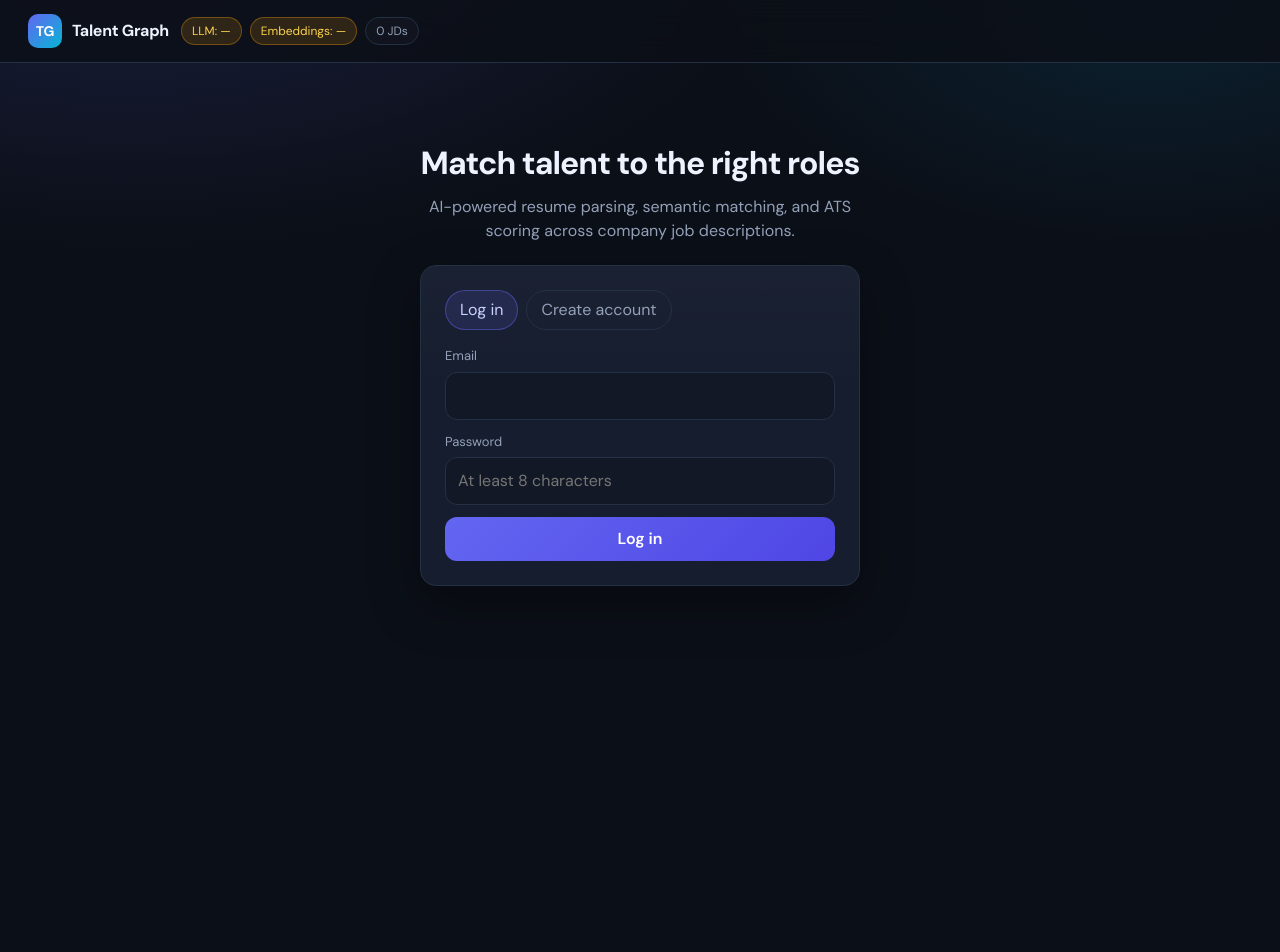
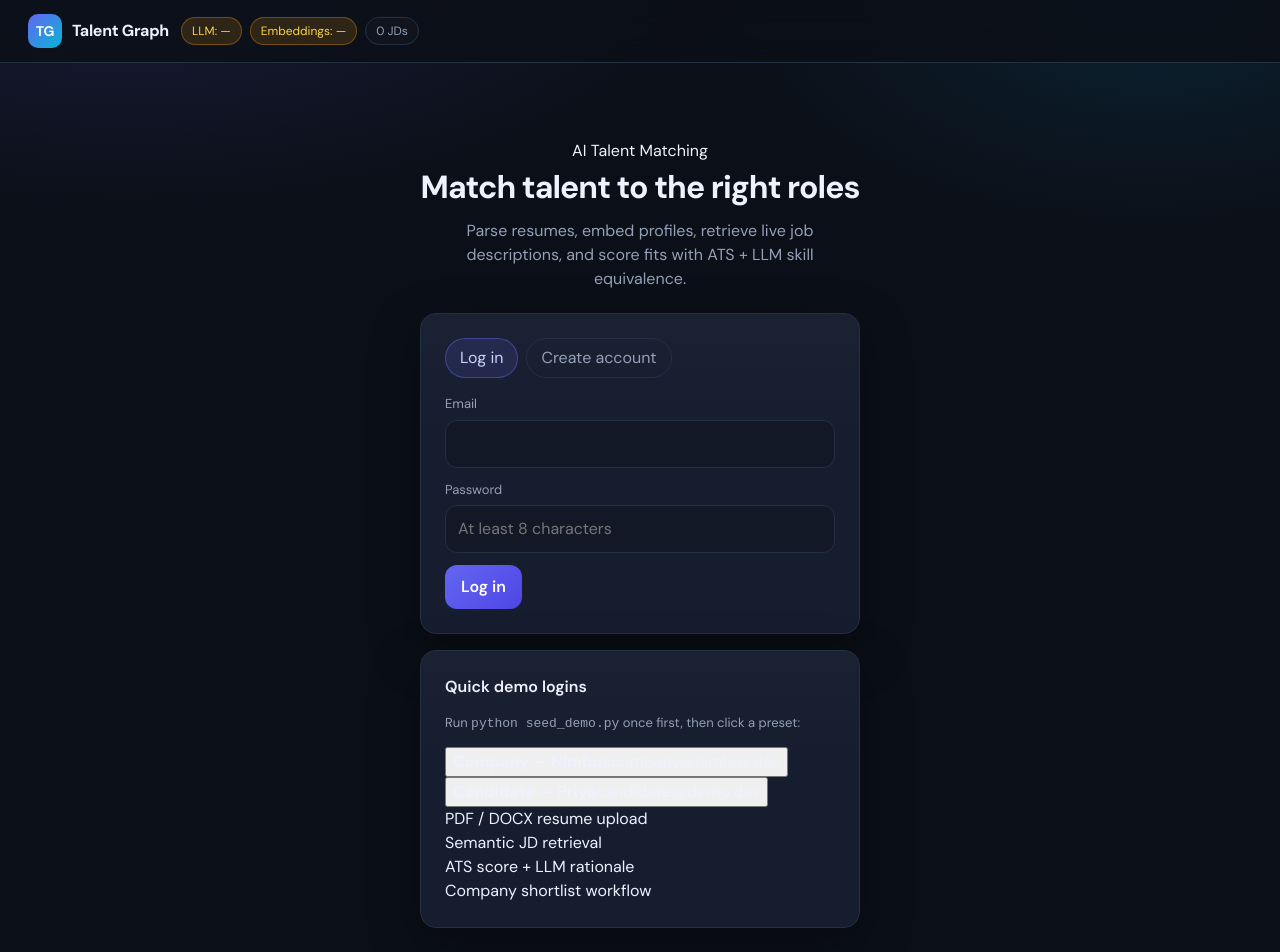
Before and after one commit to ASH98-3/practicum-7th, a React (Vite) app in the folder frontend/: page / in a window 1280 px wide. Shown: the top 952 px of the page. Before the commit the page ends 800 px from the top, so only its background shows below. Built offline with nearby package versions, Linux system fonts and the light colour scheme; no server answers.

Commit message:
Richer auth UI with demo credentials and clearer errors

```diff
--- a/frontend/src/components/Auth.jsx
+++ b/frontend/src/components/Auth.jsx
@@ -1,5 +1,10 @@
 import { useState } from 'react'
 import { api } from '../api'
+
+const DEMOS = [
+  { email: 'company@nimbus.dev', password: 'Demo@1234', label: 'Company — Nimbus' },
+  { email: 'candidate@demo.dev', password: 'Demo@1234', label: 'Candidate — Priya' },
+]
 
 export default function Auth({ onAuth }) {
   const [mode, setMode] = useState('login')
@@ -15,37 +20,50 @@ export default function Auth({ onAuth }) {
   async function submit(e) {
     e.preventDefault()
     setLoading(true)
-    setMsg('')
+    setMsg(mode === 'login' ? 'Signing in…' : 'Creating account…')
     setErr(false)
     try {
       const user =
         mode === 'login'
-          ? await api.login({ email, password })
+          ? await api.login({ email: email.trim(), password })
           : await api.register({
-              name,
-              email,
+              name: name.trim(),
+              email: email.trim(),
               password,
               role,
-              company_name: companyName,
+              company_name: companyName.trim(),
             })
+      setMsg('')
       onAuth(user)
     } catch (e) {
       setErr(true)
-      setMsg(e.message)
+      setMsg(e.message || 'Login failed')
     } finally {
       setLoading(false)
     }
   }
 
+  function fillDemo(d) {
+    setMode('login')
+    setEmail(d.email)
+    setPassword(d.password)
+    setMsg('')
+    setErr(false)
+  }
+
   return (
     <div className="auth-wrap">
       <div className="hero" style={{ textAlign: 'center' }}>
+        <div className="hero-badge">AI Talent Matching</div>
         <h1>Match talent to the right roles</h1>
         <p>
-          AI-powered resume parsing, semantic matching, and ATS scoring across company job descriptions.
+          Parse resumes, embed profiles, retrieve live job descriptions, and score fits with
+          ATS + LLM skill equivalence.
         </p>
       </div>
-      <div className="card">
+
+      <div className="auth-grid">
+        <div className="card auth-card">
           <div className="tabs">
             <button className={`tab ${mode === 'login' ? 'active' : ''}`} onClick={() => setMode('login')} type="button">
               Log in
@@ -84,7 +102,7 @@ export default function Auth({ onAuth }) {
             )}
             <div className="field">
               <label>Email</label>
-            <input type="email" value={email} onChange={(e) => setEmail(e.target.value)} required />
+              <input type="email" value={email} onChange={(e) => setEmail(e.target.value)} required autoComplete="username" />
             </div>
             <div className="field">
               <label>Password</label>
@@ -95,13 +113,36 @@ export default function Auth({ onAuth }) {
                 placeholder="At least 8 characters"
                 required
                 minLength={8}
+                autoComplete={mode === 'login' ? 'current-password' : 'new-password'}
               />
             </div>
-          <button className="btn btn-primary" disabled={loading} style={{ width: '100%' }}>
+            <button className="btn btn-primary btn-block" disabled={loading}>
               {loading ? 'Please wait…' : mode === 'login' ? 'Log in' : 'Create account'}
             </button>
-          {msg && <div className={`msg ${err ? 'error' : 'ok'}`}>{msg}</div>}
+            {msg && <div className={`msg ${err ? 'error' : ''}`}>{msg}</div>}
           </form>
+        </div>
+
+        <div className="card demo-card">
+          <h2>Quick demo logins</h2>
+          <p className="muted">
+            Run <code>python seed_demo.py</code> once first, then click a preset:
+          </p>
+          <div className="demo-list">
+            {DEMOS.map((d) => (
+              <button key={d.email} type="button" className="demo-btn" onClick={() => fillDemo(d)}>
+                <strong>{d.label}</strong>
+                <span>{d.email}</span>
+              </button>
+            ))}
+          </div>
+          <div className="feature-list">
+            <div><span className="dot" /> PDF / DOCX resume upload</div>
+            <div><span className="dot" /> Semantic JD retrieval</div>
+            <div><span className="dot" /> ATS score + LLM rationale</div>
+            <div><span className="dot" /> Company shortlist workflow</div>
+          </div>
+        </div>
       </div>
     </div>
   )
```
Lines whose indentation alone changed are shown as unchanged.
